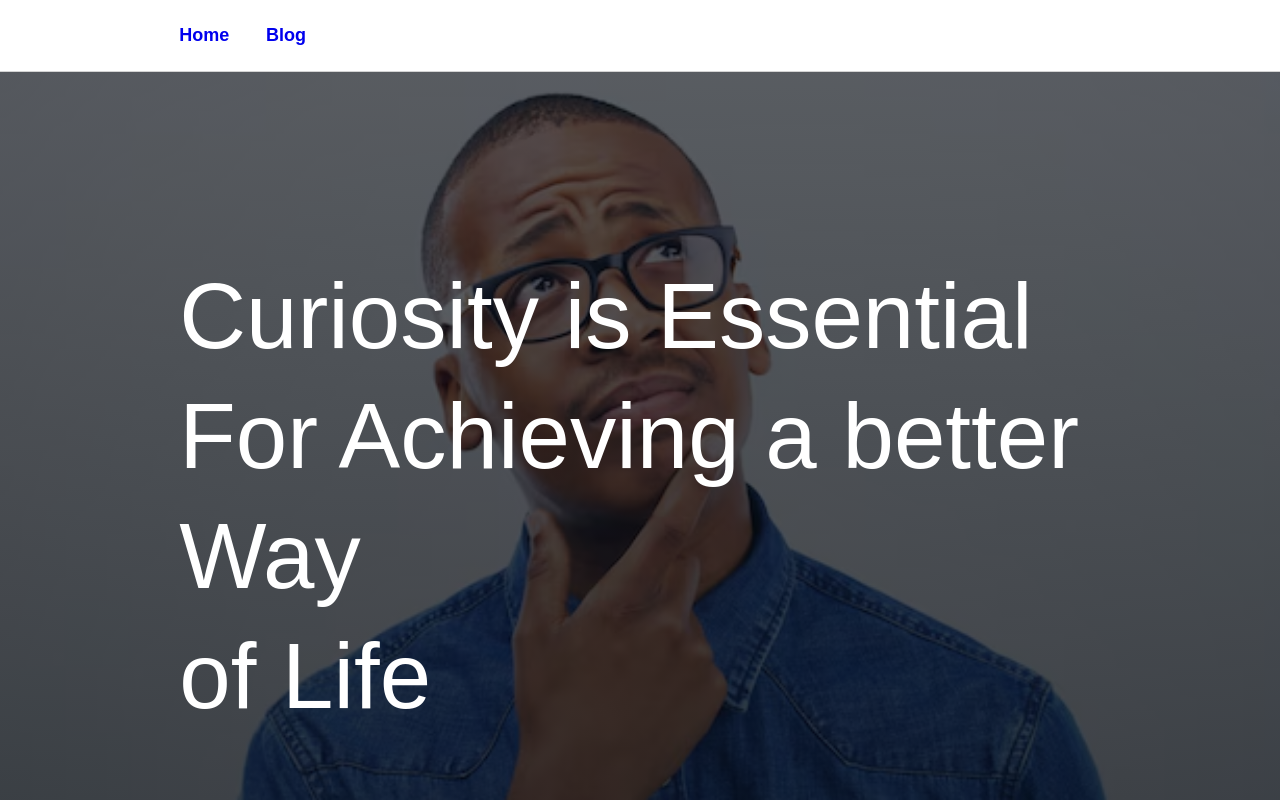
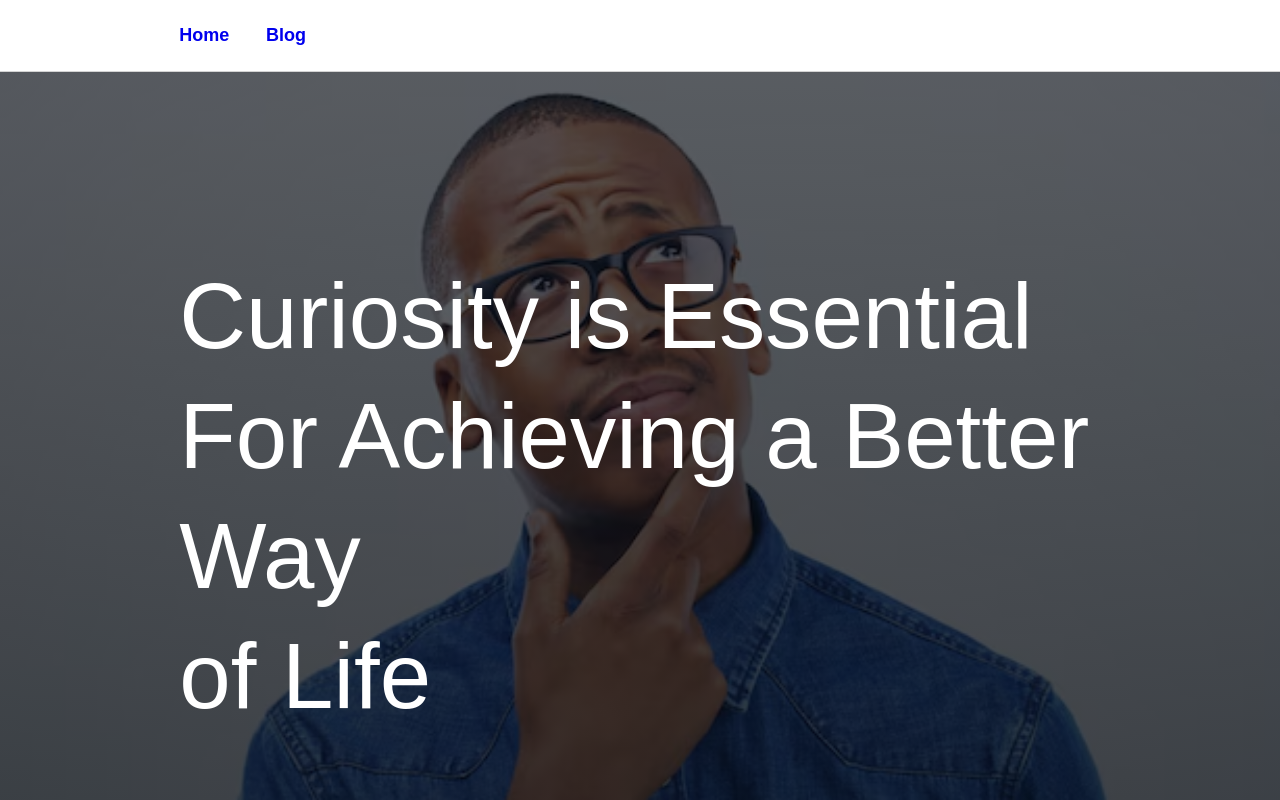
Before and after one commit to joserafael0493/pathtosuccess2.0, a plain HTML site: page develop-curiosity-to-achieve-success-in-life.html in a window 1280 px wide. Shown: the top 800 px of the page. Drawn offline with Linux system fonts and the light colour scheme.

Commit message:
Update title and content for clarity and engagement

```diff
--- a/develop-curiosity-to-achieve-success-in-life.html
+++ b/develop-curiosity-to-achieve-success-in-life.html
@@ -3,7 +3,7 @@
 <head>
 	<meta charset="utf-8">
 	<meta name="viewport" content="width=device-width, initial-scale=1">
-	<title>Develop Curiosity To Achieve Success In Life</title>
+	<title>Curiosity is Essential For Achieving a Better Way of Life</title>
 	<link rel="stylesheet" type="text/css" href="style1.css">
 	<link rel="icon" type="image/x-icon" href="favicon.ico">
 	<style>
@@ -29,7 +29,7 @@
 		<div class="banner">
 			<div class="main-headings">
 				<div class="text-box">
-					<h1>Curiosity is Essential For Achieving a better Way <br> of Life</h1>
+					<h1>Curiosity is Essential For Achieving a Better Way <br> of Life</h1>
 				</div>
 			</div>
 		</div>
```
